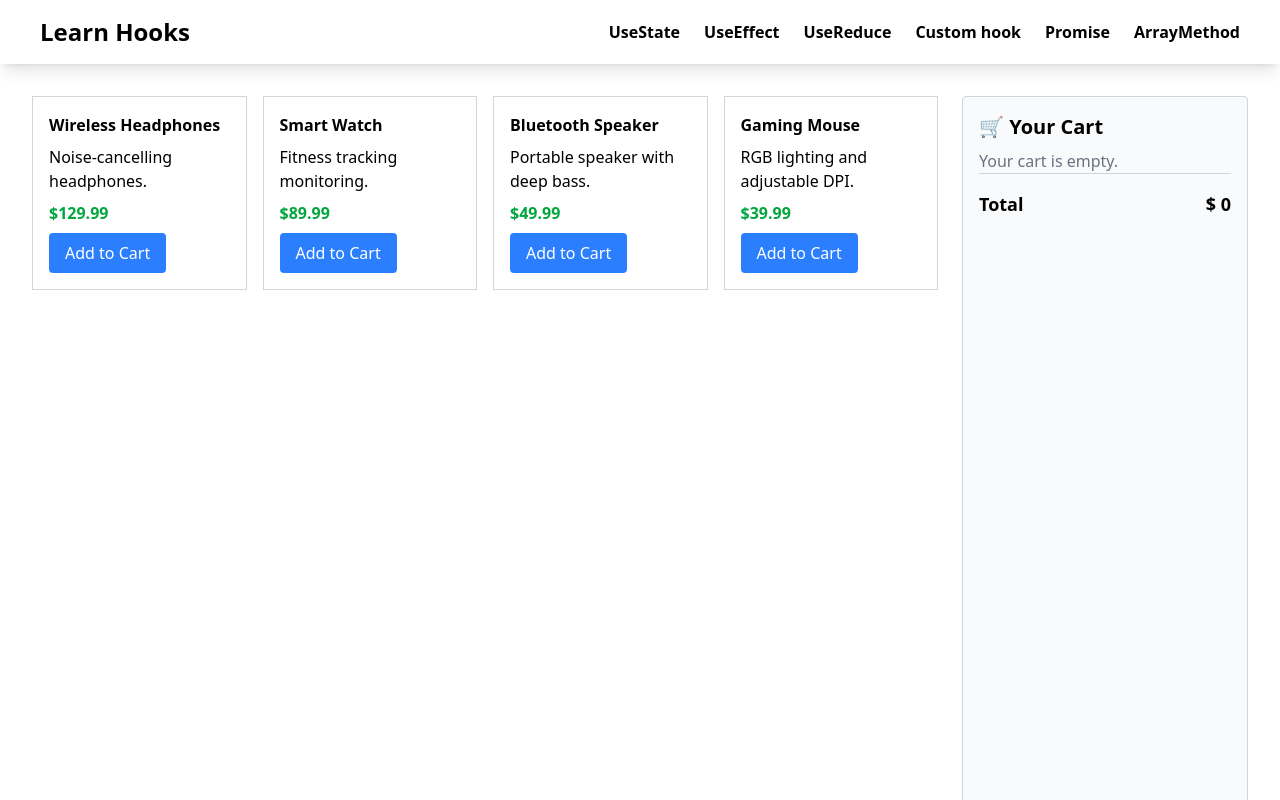
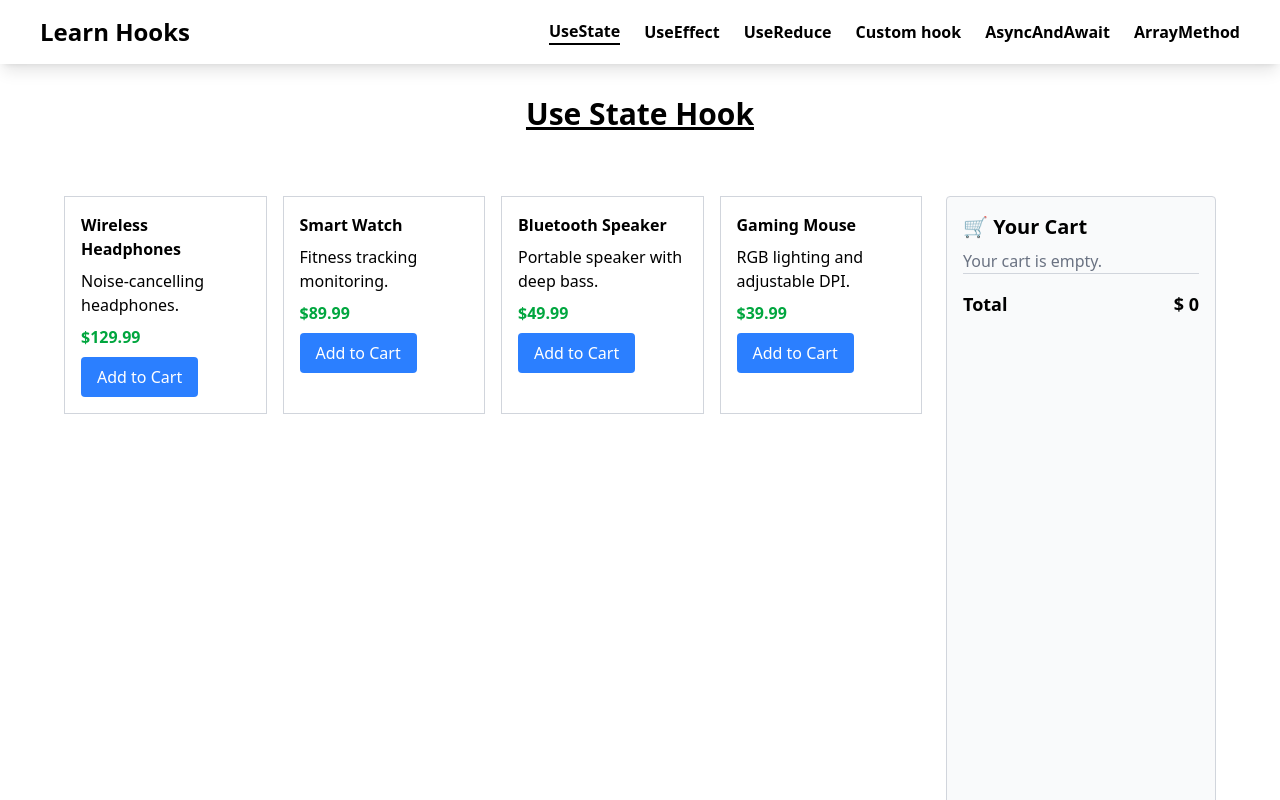
Before and after one commit to rakibul12212/learn-hooks, a Next.js app: page /Pages/UseStatePage in a window 1280 px wide. Shown: the top 800 px of the page. Built offline with nearby package versions, Linux system fonts and the light colour scheme.

Commit message:
useeffect and async&await

```diff
--- /dev/null
+++ b/src/app/Pages/AsyncAndAwaitPage/page.jsx
@@ -0,0 +1,43 @@
+"use client";
+import React, { useEffect, useState } from "react";
+
+const AsyncAndAwaitPage = () => {
+  const [comments, setComments] = useState(null);
+  useEffect(() => {
+    const fetchComments = async () => {
+      const res = await fetch("https://jsonplaceholder.typicode.com/comments");
+      const data = await res.json();
+      setComments(data);
+    };
+    fetchComments();
+  }, []);
+  if (!comments)
+    return (
+      <p className="flex justify-center items-center h-screen text-2xl font-semibold">
+        Loading...
+      </p>
+    );
+
+  return (
+    <div className="space-y-8 p-8">
+      <p className="text-center text-3xl font-semibold">
+        <u>Async And Await</u>
+      </p>
+      <div className="space-y-4 p-4 grid grid-cols-1 md:grid-cols-2 lg:grid-cols-3 gap-8">
+        {comments.slice(0, 9).map((item, id) => (
+          <div key={id} className="p-4 border border-gray-300 space-y-2">
+            <p className="font-bold text-2xl">{item.name}</p>
+            <p className=" text-lg">
+              <span className="font-semibold">Email:</span> {item.email}
+            </p>
+            <p className=" text-lg">
+              <span className="font-semibold">Comment:</span> {item.body}
+            </p>
+          </div>
+        ))}
+      </div>
+    </div>
+  );
+};
+
+export default AsyncAndAwaitPage;
--- a/src/app/Pages/PromisePage/page.jsx
+++ /dev/null
@@ -1,7 +0,0 @@
-import React from "react";
-
-const PromisePage = () => {
-  return <div>PromisePage</div>;
-};
-
-export default PromisePage;
--- a/src/app/Pages/UseEffectPage/page.jsx
+++ b/src/app/Pages/UseEffectPage/page.jsx
@@ -1,7 +1,15 @@
+import UseEffectHookPage from "@/component/Hooks/UseEffect/UseEffectHookPage";
 import React from "react";
 
 const UseEffectPage = () => {
-  return <div>UseEffectPage</div>;
+  return (
+    <div className="space-y-8 p-8">
+      <p className="text-center text-3xl font-semibold">
+        <u>Use Effect Hook</u>
+      </p>
+      <UseEffectHookPage />
+    </div>
+  );
 };
 
 export default UseEffectPage;
--- a/src/app/Pages/UseStatePage/page.jsx
+++ b/src/app/Pages/UseStatePage/page.jsx
@@ -3,7 +3,10 @@ import UseStateHookPage from "@/component/Hooks/UseState/UseStateHookPage";
 
 const UseStatePage = () => {
   return (
-    <div>
+    <div className="space-y-8 p-8">
+      <p className="text-center text-3xl font-semibold">
+        <u>Use State Hook</u>
+      </p>
       <UseStateHookPage />
     </div>
   );
--- /dev/null
+++ b/src/component/Hooks/UseEffect/UseEffectHookPage.jsx
@@ -0,0 +1,48 @@
+"use client";
+import { useEffect, useState } from "react";
+
+const UseEffectHookPage = () => {
+  const [users, setUsers] = useState(null);
+
+  useEffect(() => {
+    fetch("https://jsonplaceholder.typicode.com/users")
+      .then((res) => res.json())
+      .then((json) => setUsers(json));
+  }, []);
+
+  if (!users)
+    return (
+      <p className="flex justify-center items-center h-screen text-2xl font-semibold">
+        Loading...
+      </p>
+    );
+
+  return (
+    <div className="space-y-4 p-4 grid grid-cols-1 md:grid-cols-2 lg:grid-cols-3 gap-4">
+      {users.map((user) => (
+        <div key={user.id} className="p-4 border border-gray-300 space-y-2">
+          <p className="font-bold text-2xl">{user.name}</p>
+          <p className="text-lg">Email : {user.email}</p>
+          <p className="text-lg">Phone :{user.phone}</p>
+          <p className="text-lg">Website: {user.website}</p>
+          <p className="font-bold">Address :</p>
+          <p>
+            {user.address.suite},{user.address.street},{user.address.city},
+            {user.address.zipcode}
+          </p>
+
+          <div>
+            <p className="font-bold">Company details :</p>
+            <ul>
+              <li>{user.company.name}</li>
+              <li>{user.company.catchPhrase}</li>
+              <li>{user.company.bs}</li>
+            </ul>
+          </div>
+        </div>
+      ))}
+    </div>
+  );
+};
+
+export default UseEffectHookPage;
--- a/src/component/Shared/Header.jsx
+++ b/src/component/Shared/Header.jsx
@@ -1,19 +1,38 @@
+"use client";
+
 import Link from "next/link";
+import { usePathname } from "next/navigation";
 import React from "react";
 
+const navLinks = [
+  { href: "/Pages/UseStatePage", label: "UseState" },
+  { href: "/Pages/UseEffectPage", label: "UseEffect" },
+  { href: "/Pages/UseReducePage", label: "UseReduce" },
+  { href: "/Pages/CustomHookPage", label: "Custom hook" },
+  { href: "/Pages/AsyncAndAwaitPage", label: "AsyncAndAwait" },
+  { href: "/Pages/ArrayMethodPage", label: "ArrayMethod" },
+];
+
 const Header = () => {
+  const pathname = usePathname();
+
   return (
-    <div className="flex  items-center justify-between px-10 py-4 shadow-lg">
+    <div className="flex items-center justify-between px-10 py-4 shadow-lg">
       <Link href="/" className="font-semibold text-2xl">
         Learn Hooks
       </Link>
       <ul className="flex items-center justify-center gap-x-6 font-semibold">
-        <Link href="/Pages/UseStatePage">UseState</Link>
-        <Link href="/Pages/UseEffectPage">UseEffect</Link>
-        <Link href="/Pages/UseReducePage">UseReduce</Link>
-        <Link href="/Pages/CustomHookPage">Custom hook</Link>
-        <Link href="/Pages/PromisePage">Promise</Link>
-        <Link href="/Pages/ArrayMethodPage">ArrayMethod</Link>
+        {navLinks.map((link) => (
+          <Link
+            key={link.href}
+            href={link.href}
+            className={`hover:border-b-2 ${
+              pathname === link.href ? "border-b-2 " : ""
+            }`}
+          >
+            {link.label}
+          </Link>
+        ))}
       </ul>
     </div>
   );
```
Also changed, not shown: 1 other file (tests, documents, lock files or other folders).
